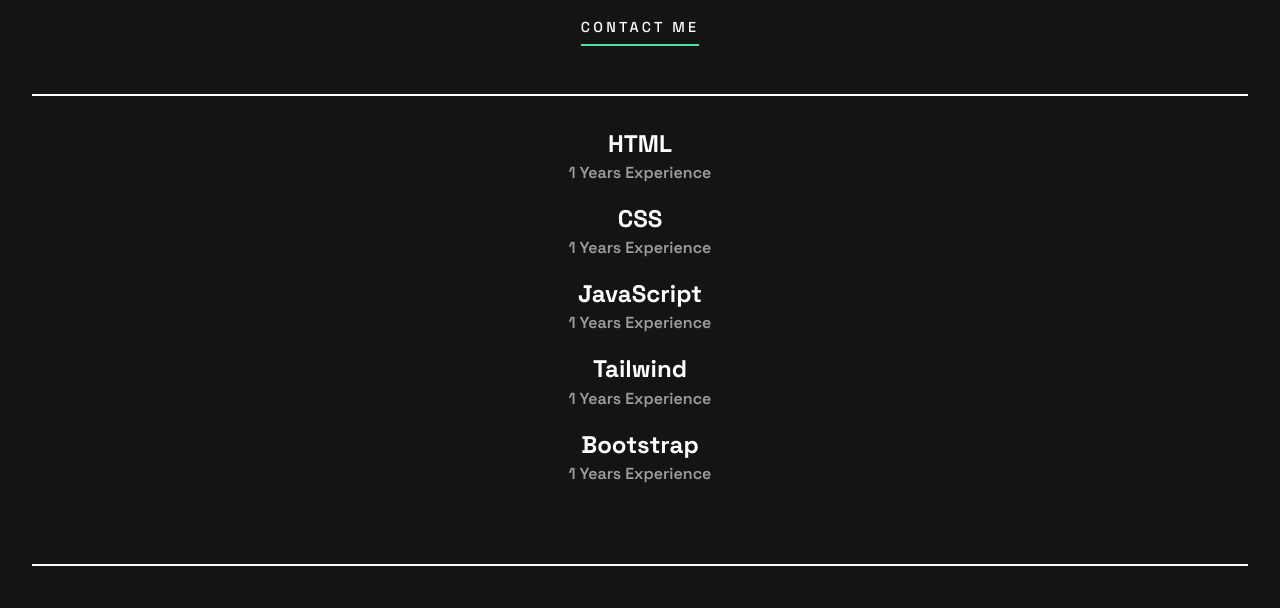
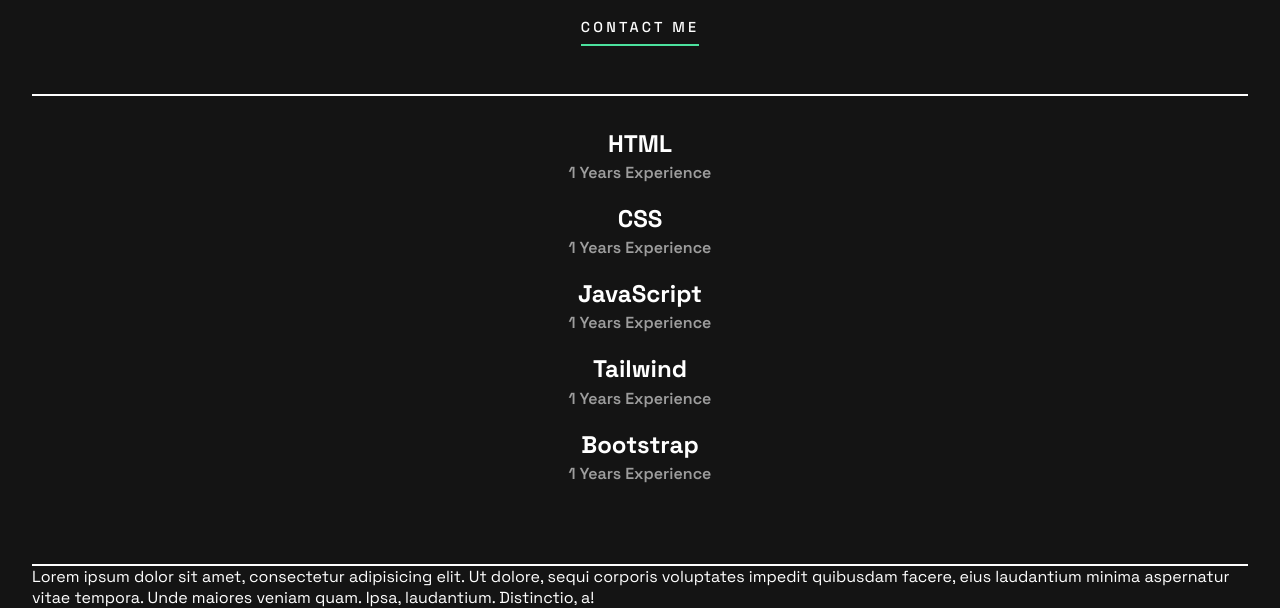
Before and after one commit to Prototype-113322/Prototype_Portfolio, a plain HTML site: page index.html in a window 1280 px wide. Shown: the part 237-845 px from the top of the page. Before the commit the page ends 803 px from the top, so only its background shows below. Drawn offline with Linux system fonts and the light colour scheme.

Commit message:
Second Commit

```diff
--- a/index.html
+++ b/index.html
@@ -82,6 +82,12 @@
         </article>
       </section>
       <div class="straight-line-partition"></div>
+      <p>
+        Lorem ipsum dolor sit amet, consectetur adipisicing elit. Ut dolore,
+        sequi corporis voluptates impedit quibusdam facere, eius laudantium
+        minima aspernatur vitae tempora. Unde maiores veniam quam. Ipsa,
+        laudantium. Distinctio, a!
+      </p>
     </div>
   </body>
 </html>
```
